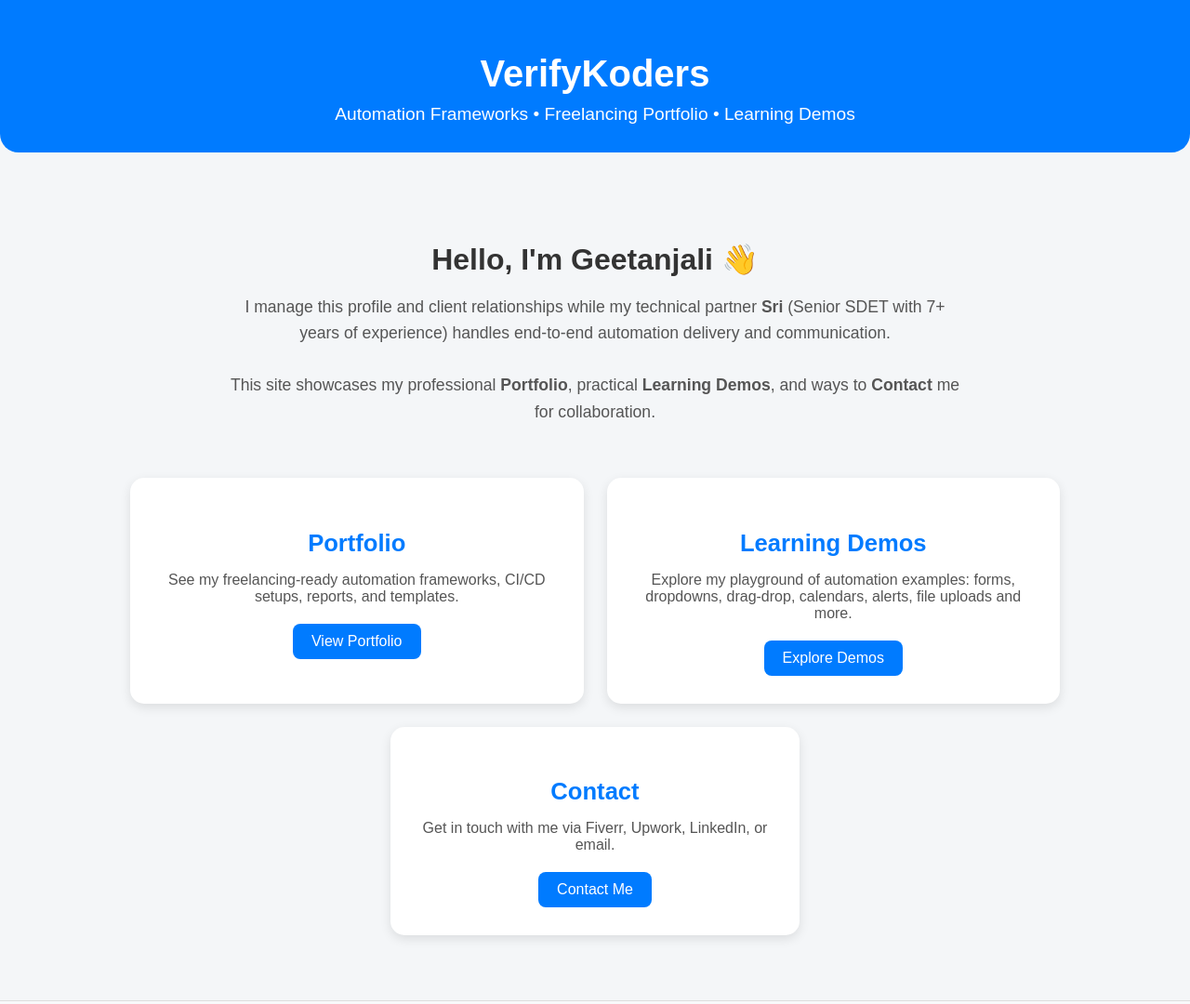
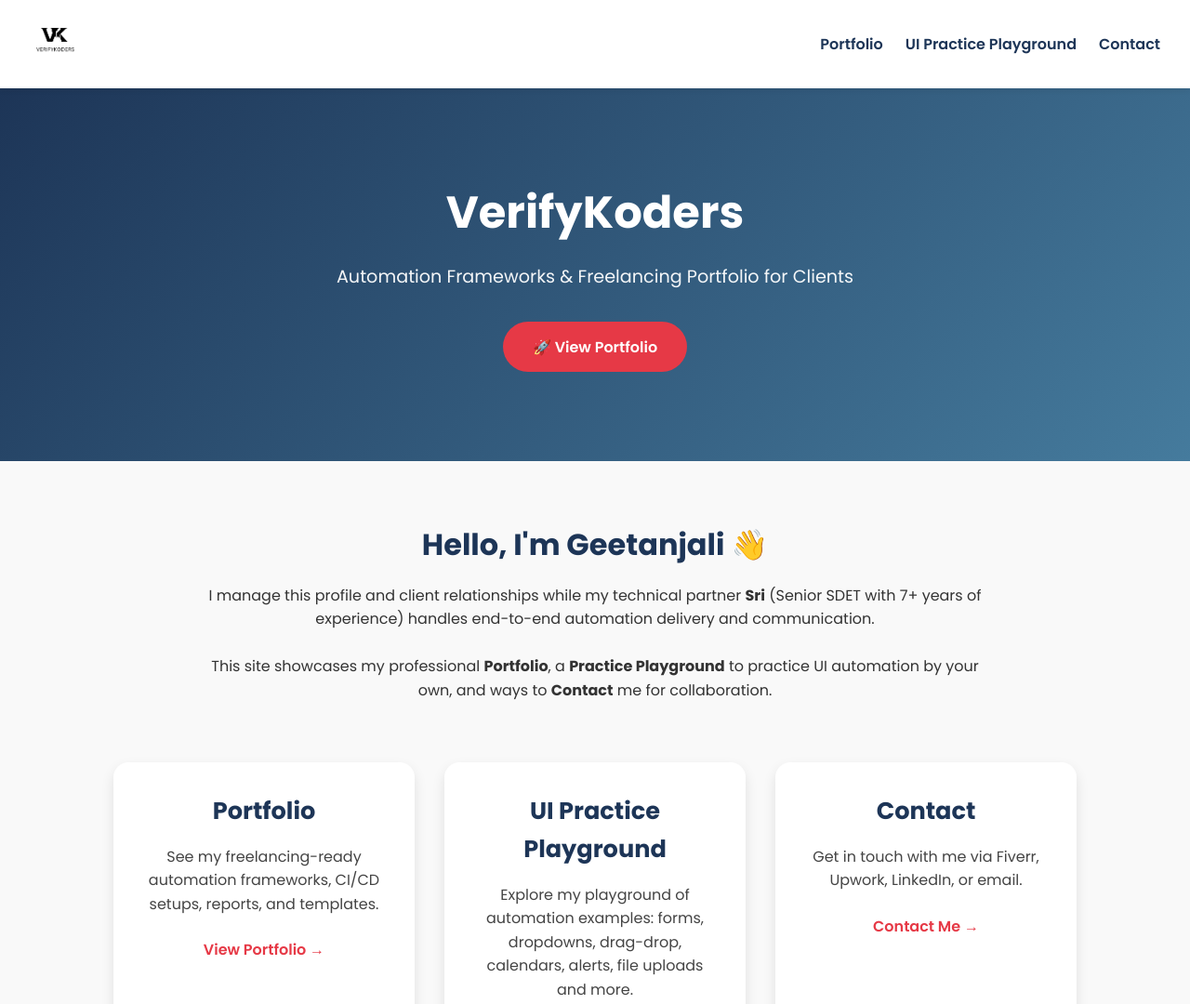
Before and after one commit to markadvk/verifykoders, a plain HTML site: page index.html in a window 1280 px wide. Shown: the top 1080 px of the page at 93% size. Drawn offline with Linux system fonts and the light colour scheme.

Commit message:
(homepage): make page attractive and updated favicon

```diff
--- a/css/body.css
+++ /dev/null
@@ -1,99 +0,0 @@
-:root {
-  --primary-color: #007bff;
-  --secondary-color: #f8f9fa;
-}
-
-body {
-  font-family: Arial, sans-serif;
-  margin: 0;
-  padding: 0;
-  background-color: #f4f6f8;
-  color: #333;
-}
-
-main {
-  display: flex;
-  flex-direction: column;
-  align-items: center;
-  padding: 40px 20px;
-}
-
-.intro {
-  max-width: 800px;
-  text-align: center;
-  margin-bottom: 40px;
-}
-
-.intro h2 {
-  font-size: 2em;
-  margin-bottom: 15px;
-}
-
-.intro p {
-  font-size: 1.1em;
-  line-height: 1.6;
-  color: #555;
-}
-
-/* Card container */
-.cards {
-  display: grid;
-  grid-template-columns: repeat(auto-fit, minmax(250px, 1fr));
-  gap: 25px;
-  width: 100%;
-  max-width: 1000px;
-}
-
-/* Individual card */
-.card {
-  background: white;
-  border-radius: 15px;
-  padding: 30px 20px;
-  text-align: center;
-  box-shadow: 0 4px 12px rgba(0,0,0,0.1);
-  transition: transform 0.2s ease, box-shadow 0.2s ease;
-}
-
-.card:hover {
-  transform: translateY(-6px);
-  box-shadow: 0 6px 18px rgba(0,0,0,0.15);
-}
-
-.card h3 {
-  font-size: 1.6em;
-  margin-bottom: 15px;
-  color: var(--primary-color);
-}
-
-.card p {
-  font-size: 1em;
-  color: #555;
-  margin-bottom: 20px;
-}
-
-.card a {
-  display: inline-block;
-  padding: 10px 20px;
-  background: var(--primary-color);
-  color: white;
-  border-radius: 8px;
-  text-decoration: none;
-  transition: background 0.2s ease;
-}
-
-.card a:hover {
-  background: #0056b3;
-}
-
-/* Make Contact card smaller */
-.contact-card {
-  grid-column: span 2;
-  max-width: 400px;
-  margin: auto;
-}
-
-@media (max-width: 600px) {
-  .contact-card {
-    grid-column: span 1;
-  }
-}
--- /dev/null
+++ b/css/home.css
@@ -0,0 +1,156 @@
+/* General Reset */
+* {
+  margin: 0;
+  padding: 0;
+  box-sizing: border-box;
+}
+
+body {
+  font-family: 'Poppins', sans-serif;
+  line-height: 1.6;
+  color: #333;
+  background: #f9f9f9;
+}
+
+/* ---------------- HEADER ---------------- */
+.header {
+  display: flex;
+  justify-content: space-between;
+  align-items: center;
+  padding: 1rem 2rem;
+  background: #ffffff;
+  box-shadow: 0 2px 6px rgba(0,0,0,0.08);
+  position: sticky;
+  top: 0;
+  z-index: 1000;
+}
+
+.logo {
+  height: 55px;
+  width: auto;
+  transition: transform 0.3s ease;
+}
+.logo:hover {
+  transform: scale(1.05);
+}
+
+.nav ul {
+  list-style: none;
+  display: flex;
+  gap: 1.5rem;
+}
+
+.nav a {
+  text-decoration: none;
+  color: #1d3557;
+  font-weight: 600;
+  transition: color 0.3s ease;
+}
+.nav a:hover {
+  color: #e63946;
+}
+
+/* ---------------- HERO ---------------- */
+.hero {
+  background: linear-gradient(135deg, #1d3557, #457b9d);
+  color: #fff;
+  text-align: center;
+  padding: 6rem 2rem;
+}
+
+.hero h1 {
+  font-size: 3rem;
+  font-weight: 700;
+  margin-bottom: 1rem;
+}
+
+.hero p {
+  font-size: 1.2rem;
+  margin-bottom: 2rem;
+  opacity: 0.95;
+}
+
+.btn-primary {
+  display: inline-block;
+  background: #e63946;
+  color: #fff;
+  padding: 0.9rem 2rem;
+  border-radius: 50px;
+  font-weight: 600;
+  text-decoration: none;
+  transition: all 0.3s ease;
+}
+.btn-primary:hover {
+  background: #d62828;
+  transform: scale(1.05);
+}
+
+/* ---------------- INTRO ---------------- */
+.intro {
+  max-width: 900px;
+  margin: 3rem auto;
+  text-align: center;
+  padding: 1rem 2rem;
+}
+
+.intro h2 {
+  font-size: 2rem;
+  color: #1d3557;
+  margin-bottom: 1rem;
+}
+
+/* ---------------- CARDS ---------------- */
+.cards {
+  display: grid;
+  grid-template-columns: repeat(auto-fit, minmax(280px, 1fr));
+  gap: 2rem;
+  max-width: 1100px;
+  margin: 2rem auto 4rem;
+  padding: 0 2rem;
+}
+
+.card {
+  background: #fff;
+  border-radius: 16px;
+  padding: 2rem;
+  box-shadow: 0 6px 14px rgba(0,0,0,0.1);
+  text-align: center;
+  transition: transform 0.3s ease, box-shadow 0.3s ease;
+}
+
+.card:hover {
+  transform: translateY(-8px);
+  box-shadow: 0 12px 24px rgba(0,0,0,0.15);
+}
+
+.card h3 {
+  font-size: 1.6rem;
+  color: #1d3557;
+  margin-bottom: 1rem;
+}
+
+.card p {
+  font-size: 1rem;
+  color: #444;
+  margin-bottom: 1.5rem;
+}
+
+.btn-link {
+  text-decoration: none;
+  font-weight: 600;
+  color: #e63946;
+  transition: color 0.3s ease;
+}
+
+.btn-link:hover {
+  color: #d62828;
+}
+
+/* ---------------- FOOTER ---------------- */
+.footer {
+  background: #1d3557;
+  color: #fff;
+  text-align: center;
+  padding: 1.5rem;
+  font-size: 0.9rem;
+}
--- a/index.html
+++ b/index.html
@@ -8,22 +8,42 @@
   <meta name="keywords" content="automation testing, frameworks, demos, web tools, Playwright, Selenium">
   <meta name="author" content="VerifyKoders">
   <title>VerifyKoders | Home</title>
-  <link rel="icon" href="assets/fav_icon.ico">
+  <link rel="icon" href="assets/favicon.ico">
 
-  <!-- Shared CSS -->
-  <link rel="stylesheet" href="css/header.css">
-  <link rel="stylesheet" href="css/footer.css">
-  <link rel="stylesheet" href="css/body.css">
+  <!-- Google Font -->
+  <link href="https://fonts.googleapis.com/css2?family=Poppins:wght@400;600;700&display=swap" rel="stylesheet">
+
+  <!-- Main CSS -->
+  <link rel="stylesheet" href="css/home.css">
 </head>
 
 <body>
   <!-- Header -->
   <header class="header">
-    <h1>VerifyKoders</h1>
-    <p>Automation Frameworks • Freelancing Portfolio • Learning Demos</p>
+    <div class="logo-container">
+      <a href="index.html">
+        <img src="assets/logo.png" alt="VerifyKoders Logo" class="logo">
+      </a>
+    </div>
+    <nav class="nav">
+      <ul>
+        <li><a href="portfolio/">Portfolio</a></li>
+        <li><a href="demos/">UI Practice Playground</a></li>
+        <li><a href="contact/">Contact</a></li>
+      </ul>
+    </nav>
   </header>
 
-  <!-- Main Content -->
+  <!-- Hero Section -->
+  <section class="hero">
+    <div class="hero-content">
+      <h1>VerifyKoders</h1>
+      <p>Automation Frameworks & Freelancing Portfolio for Clients</p>
+      <a href="portfolio/" class="btn-primary">🚀 View Portfolio</a>
+    </div>
+  </section>
+
+  <!-- Intro Section -->
   <main>
     <section class="intro">
       <h2>Hello, I'm Geetanjali 👋</h2>
@@ -32,32 +52,29 @@
         <strong>Sri</strong> (Senior SDET with 7+ years of experience) handles end-to-end
         automation delivery and communication.
         <br><br>
-        This site showcases my professional <strong>Portfolio</strong>, practical
-        <strong>Learning Demos</strong>, and ways to <strong>Contact</strong> me for collaboration.
+        This site showcases my professional <strong>Portfolio</strong>, a
+        <strong>Practice Playground</strong> to practice UI automation by your own, and ways to <strong>Contact</strong> me for collaboration.
       </p>
     </section>
 
+    <!-- Cards Section -->
     <section class="cards">
-      <!-- Portfolio -->
       <div class="card">
         <h3>Portfolio</h3>
         <p>See my freelancing-ready automation frameworks, CI/CD setups, reports, and templates.</p>
-        <a href="portfolio/">View Portfolio</a>
+        <a href="portfolio/" class="btn-link">View Portfolio →</a>
       </div>
 
-      <!-- Demos -->
       <div class="card">
-        <h3>Learning Demos</h3>
-        <p>Explore my playground of automation examples: forms, dropdowns, drag-drop, calendars, alerts, file
-          uploads and more.</p>
-        <a href="demos/">Explore Demos</a>
+        <h3>UI Practice Playground</h3>
+        <p>Explore my playground of automation examples: forms, dropdowns, drag-drop, calendars, alerts, file uploads and more.</p>
+        <a href="demos/" class="btn-link">Start Practicing →</a>
       </div>
 
-      <!-- Contact -->
       <div class="card contact-card">
         <h3>Contact</h3>
         <p>Get in touch with me via Fiverr, Upwork, LinkedIn, or email.</p>
-        <a href="contact/">Contact Me</a>
+        <a href="contact/" class="btn-link">Contact Me →</a>
       </div>
     </section>
   </main>
```
Also changed, not shown: demos/alert/index.html (+1 -1 lines), demos/api-testing/index.html (+1 -1 lines), demos/calendar/index.html (+1 -1 lines), demos/drag-drop/index.html (+1 -1 lines), demos/dropdown/index.html (+1 -1 lines), demos/extract-element/index.html (+1 -1 lines), demos/file-upload/index.html (+1 -1 lines), demos/forms/index.html (+1 -1 lines), demos/iframe/index.html (+1 -1 lines), demos/index.html (+1 -1 lines), demos/login/index.html (+1 -1 lines), demos/radio-checkbox/index.html (+1 -1 lines), demos/table/index.html (+1 -1 lines), assets/fav_icon.ico (deleted), 1 more files.
